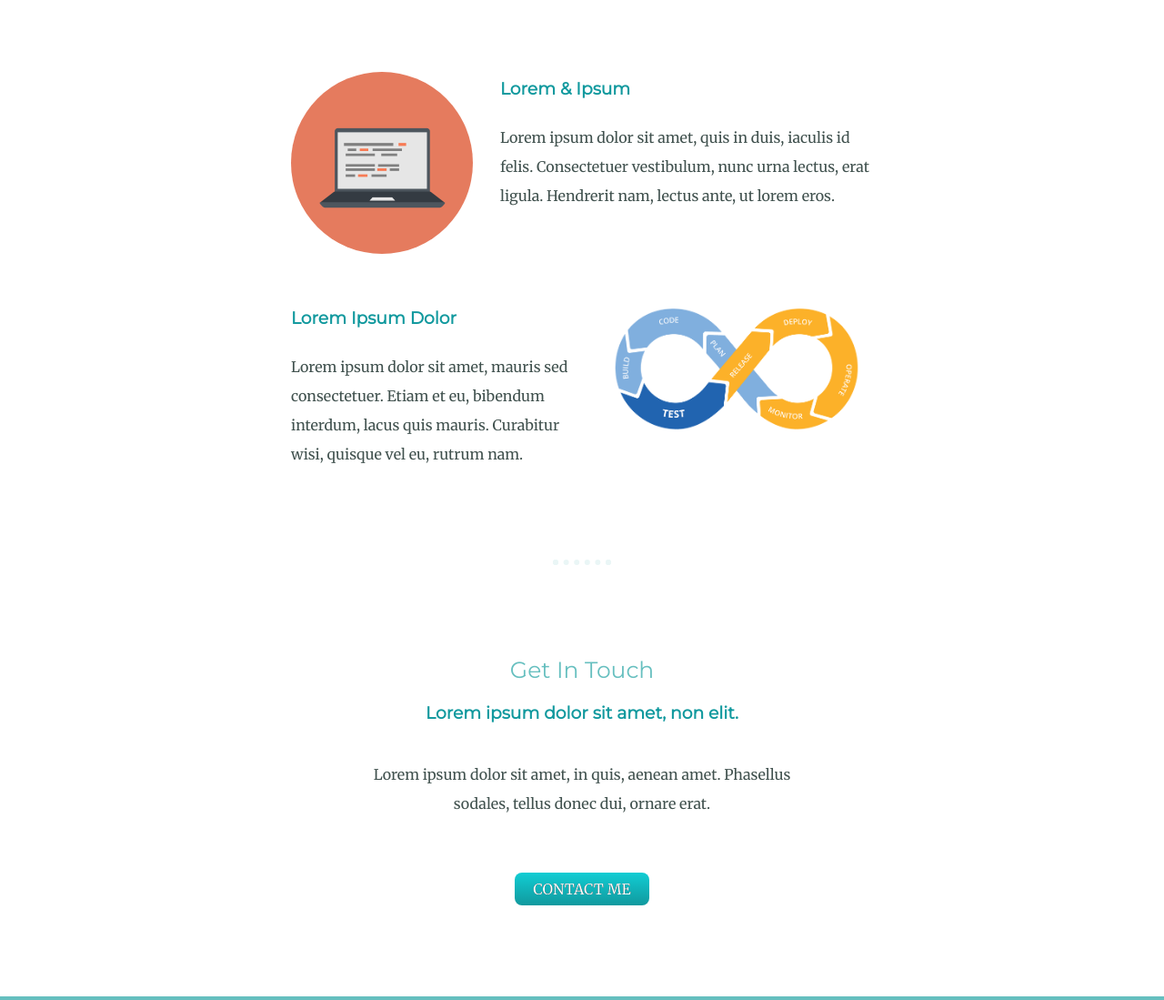
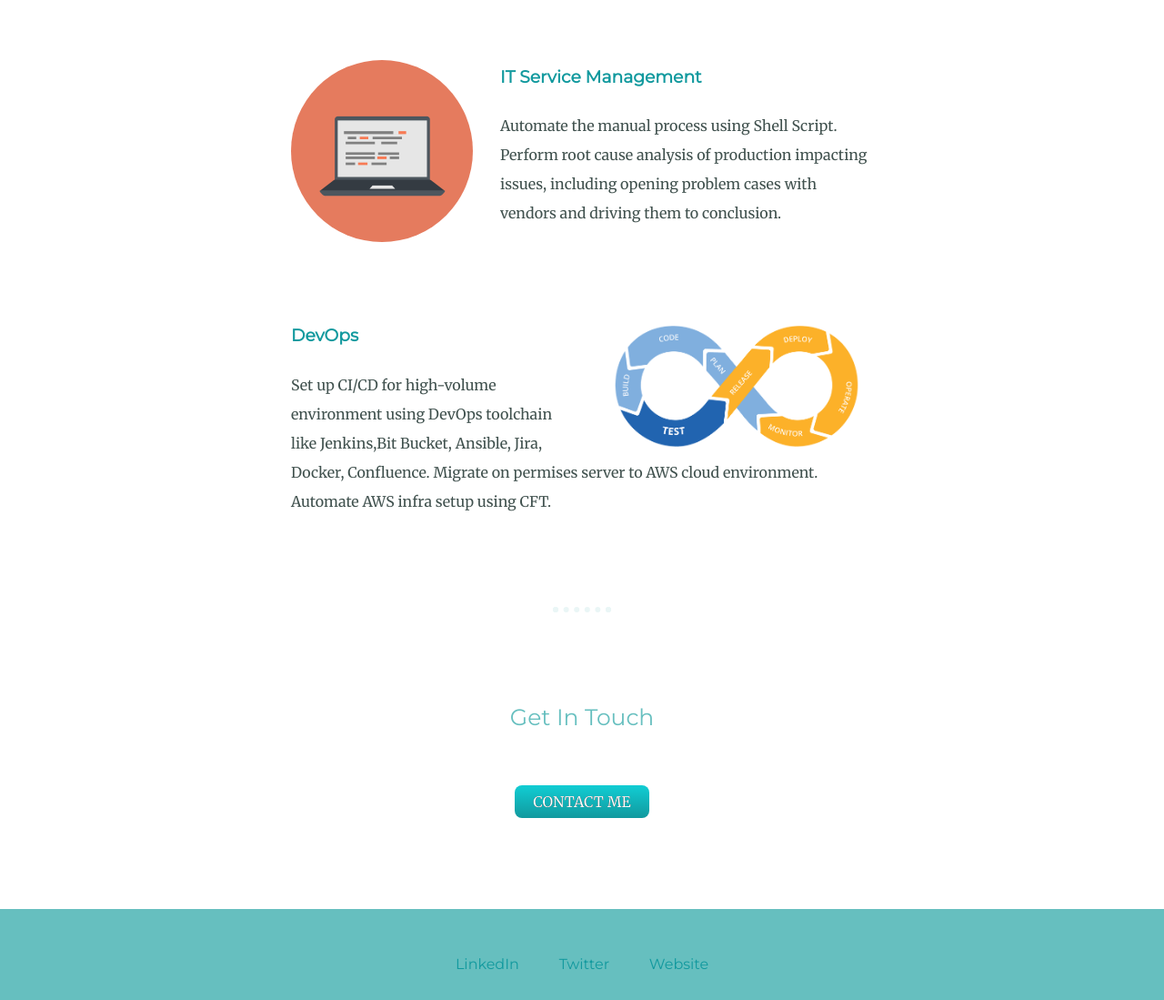
Before and after one commit to Ramprasad-R/aboutme, a plain HTML site: page index.html in a window 1280 px wide. Shown: the part 1320-2419 px from the top of the page at 91% size. Drawn offline with Linux system fonts and the light colour scheme; a web font is replaced by a local one.

Commit message:
updated index.html

```diff
--- a/css/styles.css
+++ b/css/styles.css
@@ -33,6 +33,11 @@ hr {
   border-bottom: none;
   width: 4%;
   margin: 100px auto;
+}
+
+#profile-image {
+  width: 150px;
+  height: auto;
 }
 
 .top-container {
--- a/index.html
+++ b/index.html
@@ -11,35 +11,36 @@
     <div class="top-container">
     <!--  <img class="top-cloud" src="images/cloud.png" alt="cloud-img"> -->
       <h1>I'm Ramprasad Rengaramanujam</h1>
-      <h2>Full Stack Developer Traniee</h2>
+      <!-- <h2>Full Stack Developer Traniee</h2> -->
+      <img class="mar-circular" id="profile-image" src="images/ram1.jpg" alt="ram_profile_pic">
     <!--  <img class="bottom-cloud" src="images/cloud.png" alt="cloud-img"> -->
       <img class="banner-img" src="images/mountain2.png" alt="mountain-img">
     </div>
     <div class="middle-container">
   <div class="profile">
-    <img class="mar-circular" id="profile-image" src="images/ram1.jpg" alt="ram_profile_pic">
+    <!-- <img class="mar-circular" id="profile-image" src="images/ram1.jpg" alt="ram_profile_pic"> -->
     <h2>Hello.</h2>
-    <p class="intro">Lorem ipsum dolor sit amet, vitae volutpat, dui conubia, dolor urna. Non auctor, montes nulla distinctio.</p>
+    <p class="intro">I am Ramprasad Rengaramanujam (I go by Ram), DevOps engineer with great passion and interest in coding. I live in Den Haag, Netherlands.</p>
   </div>
   <hr>
   <div class="skills">
     <h2>My Skills.</h2>
     <div class="skill-row">
       <img class="mar-circular code-img" src="images/computer.png" alt="computer-img">
-      <h3>Lorem & Ipsum</h3>
-      <p>Lorem ipsum dolor sit amet, quis in duis, iaculis id felis. Consectetuer vestibulum, nunc urna lectus, erat ligula. Hendrerit nam, lectus ante, ut lorem eros.</p>
+      <h3>IT Service Management</h3>
+      <p>Automate the manual process using Shell Script. Perform root cause analysis of production impacting issues, including opening problem cases with vendors and driving them to conclusion.</p>
     </div>
     <div class="skill-row">
       <img class="devops-img" src="images/devops.png" alt="devops-img">
-      <h3>Lorem Ipsum Dolor</h3>
-      <p>Lorem ipsum dolor sit amet, mauris sed consectetuer. Etiam et eu, bibendum interdum, lacus quis mauris. Curabitur wisi, quisque vel eu, rutrum nam.</p>
+      <h3>DevOps</h3>
+      <p>Set up CI/CD for high-volume environment using DevOps toolchain like Jenkins,Bit Bucket, Ansible, Jira, Docker, Confluence. Migrate on permises server to AWS cloud environment. Automate AWS infra setup using CFT.</p>
     </div>
   </div>
   <hr>
   <div class="contact-me">
     <h2>Get In Touch</h2>
-    <h3>Lorem ipsum dolor sit amet, non elit.</h3>
-    <p class="contact-message">Lorem ipsum dolor sit amet, in quis, aenean amet. Phasellus sodales, tellus donec dui, ornare erat.</p>
+    <h3></h3>
+    <p class="contact-message"></p>
     <a class="btn" href="mailto:ramprasad.info@gmail.com">CONTACT ME</a>
   </div>
 </div>
```
Also changed, not shown: images/ram.jpg (deleted), images/ram1.jpg.
